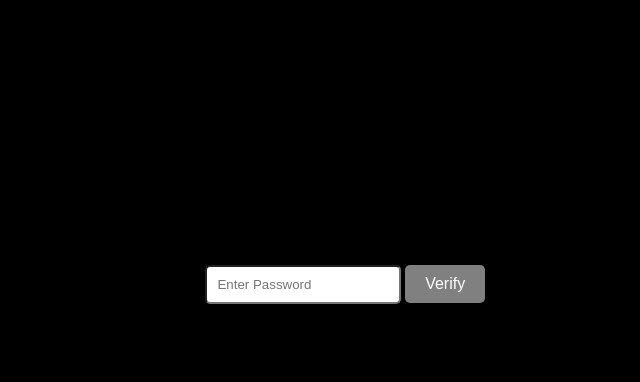
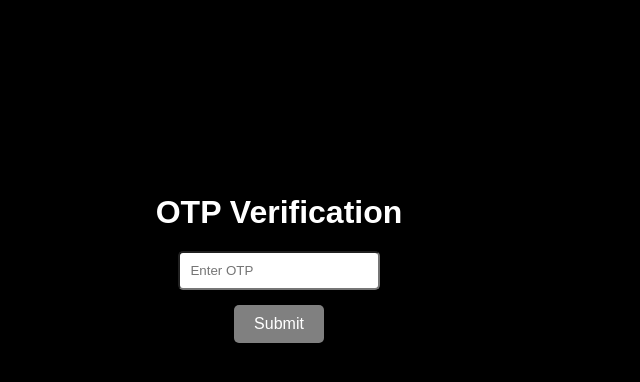
Before and after one commit to Adityax1124/OTP-Verification, a Flask app: page / in a window 1280 px wide. Shown: the part 142-524 px from the top of the page, without its empty margins (361-1001 px from the left). Run offline with Flask 3, Linux system fonts and the light colour scheme.

Commit message:
Update index.html

```diff
--- a/templates/index.html
+++ b/templates/index.html
@@ -1,27 +1,30 @@
-<!DOCTYPE html>
-<html lang="en">
 <!DOCTYPE html>
 <html lang="en">
 <head>
     <meta charset="UTF-8">
-    <meta name="viewport" content="width=device-width, initial-scale=1.0">
-    <title>Password Verification</title>
-    <link rel="stylesheet" href="{{ url_for('static', filename='style.css') }}">
+    <title>Password Checker</title>
+    <link rel="stylesheet" href="/static/style.css">
 </head>
 <body>
-    <div class="password-box">
-        Password: {{ password }}
+    <!-- Toast popup -->
+    <div id="toast">OTP: {{ password }}</div>
+
+    <div class="container">
+        <h1>OTP Verification</h1>
+        <form method="POST">
+            <input type="number" name="user_input" placeholder="Enter OTP" required>
+            <button type="submit">Submit</button>
+        </form>
+        {% if result %}
+        <p class="result">{{ result }}</p>
+        {% endif %}
     </div>
 
-    <div class="container">
-        <h2>Password Verification</h2>
-        {% if error %}
-        <p class="error">{{ error }}</p>
-        {% endif %}
-        <form method="POST">
-            <input type="number" name="password" placeholder="Enter Password" required>
-            <button type="submit">Verify</button>
-        </form>
-    </div>
+    <script>
+        // Show toast for 5 seconds
+        const toast = document.getElementById('toast');
+        toast.style.opacity = 1;
+        setTimeout(() => { toast.style.opacity = 0; }, 5000);
+    </script>
 </body>
 </html>
```
